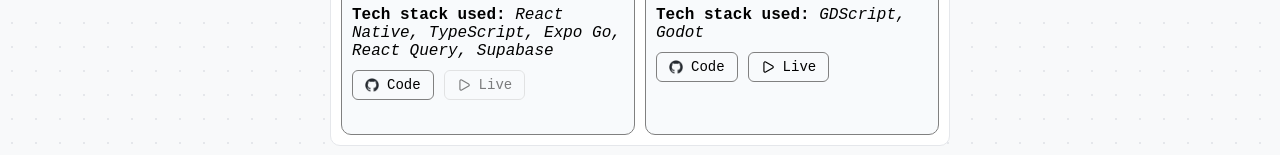
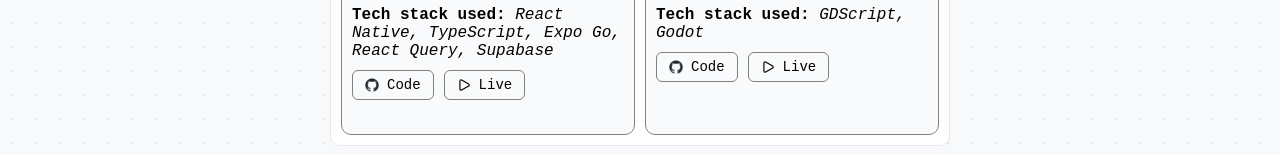
Before and after one commit to shawshank725/shawshank725.github.io, a React (Vite) app: page / in a window 1280 px wide. Shown: the part 1477-1632 px from the top of the page. Built offline with nearby package versions, Linux system fonts and the light colour scheme.

Commit message:
added new resume

```diff
--- a/src/components/NavigationBar.tsx
+++ b/src/components/NavigationBar.tsx
@@ -37,7 +37,7 @@ export default function NavigationBar({homePageRef, skillsPageRef, projectsPageR
 
 
 
-                <a className='profileLink' href='/assets/resume/resume.pdf' download={"Resume.pdf"} >
+                <a className='profileLink' href='/assets/resume/Shashank_Verma_CV.pdf' download={"Resume.pdf"} >
                     <button className='navigationItem'>Resume</button>
                 </a>
                 {/* <a className='profileLink' href='https://github.com/shawshank725' target='_blank'>
--- a/src/constants/projects.ts
+++ b/src/constants/projects.ts
@@ -25,6 +25,7 @@ export const projects: ProjectCardType[] = [
     description: "Mental Well-being",
     techStack: "React Native, TypeScript, Expo Go, React Query, Supabase",
     githubUrl: "https://github.com/shawshank725/calm-android-app-final",
+    liveDemoUrl: "https://play.google.com/store/apps/details?id=com.calmspace.helpdeskapp&pcampaignid=web_share"
     // otherImages: [page1, page2, page3, page4, page5]
   },
   {
```
Also changed, not shown: 2 other files (tests, documents, lock files or other folders).
